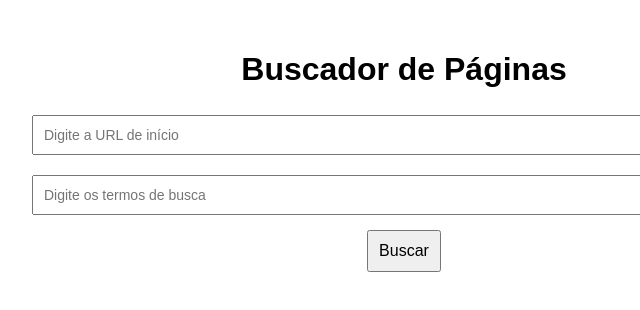
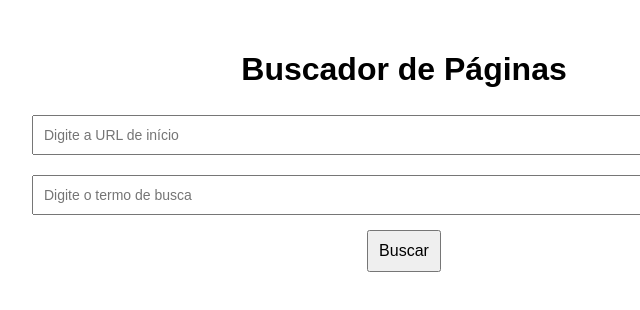
Before and after one commit to meirteresa/buscador-crawler, a website: page public/index.html in a window 1280 px wide. Shown: the full height of the page, 236-876 px from the left. Drawn offline with Linux system fonts and the light colour scheme.

Commit message:
Update index.html

```diff
--- a/public/index.html
+++ b/public/index.html
@@ -13,7 +13,7 @@
         <h1>Buscador de Páginas</h1>
         <form id="buscaForm">
             <input type="text" id="url" placeholder="Digite a URL de início" required />
-            <input type="text" id="termos" placeholder="Digite os termos de busca" required />
+            <input type="text" id="termos" placeholder="Digite o termo de busca" required />
             <button type="submit">Buscar</button>
         </form>
 
```
